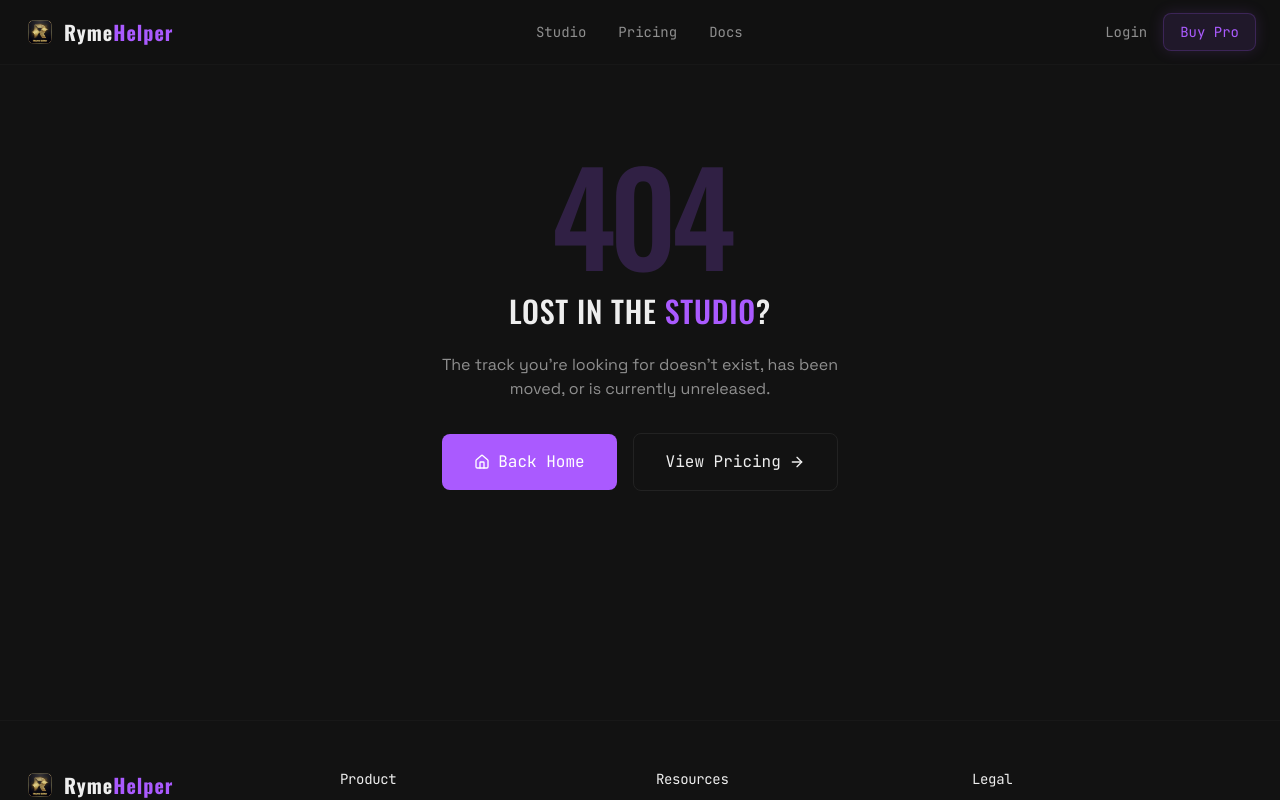
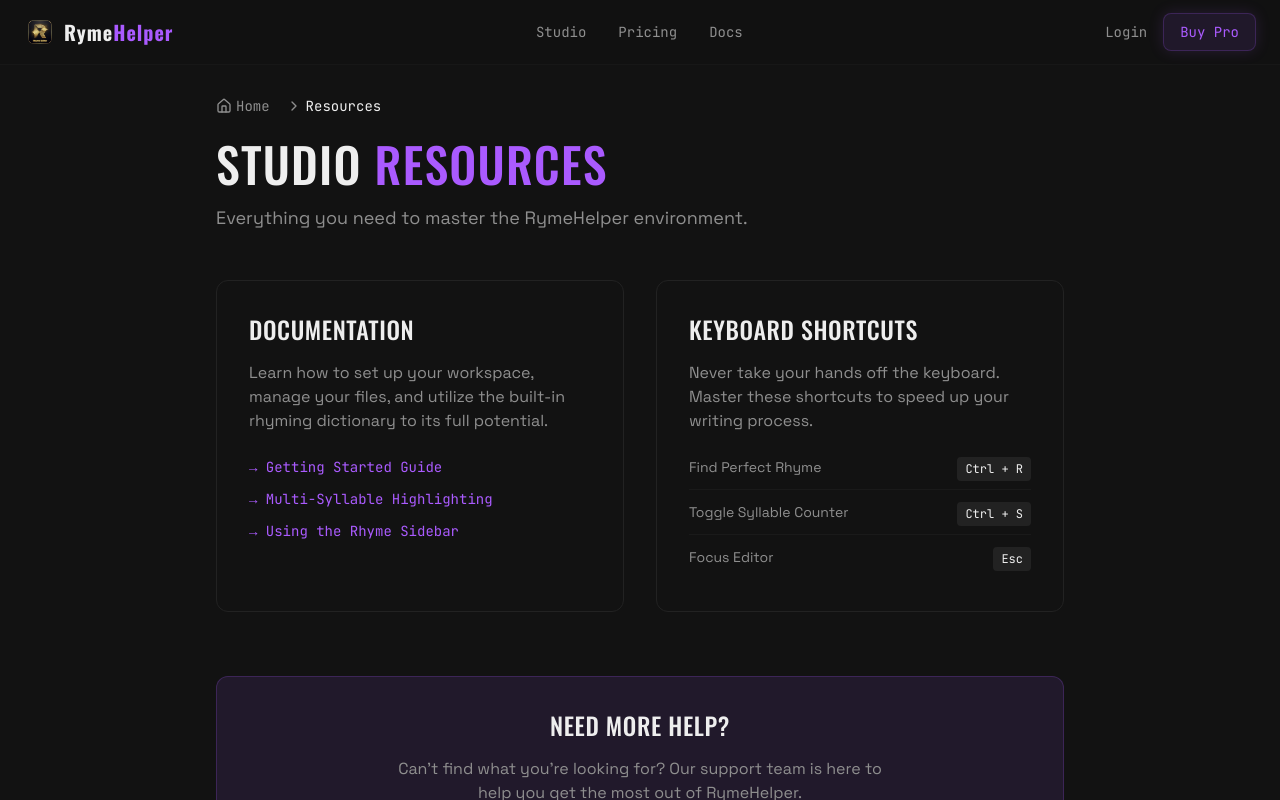
Before and after one commit to xavitje/RhymeHelper, a React (Vite) app: page /resources in a window 1280 px wide. Shown: the top 800 px of the page. Built offline with nearby package versions, Linux system fonts and the light colour scheme.

Commit message:
privacy policy

```diff
--- a/src/App.tsx
+++ b/src/App.tsx
@@ -10,6 +10,7 @@ import Account from './pages/Account';
 import NotFound from './pages/NotFound';
 import ThankYou from './pages/ThankYou';
 import PrivacyPolicy from './pages/PrivacyPolicy';
+import Resources from './pages/Resources';
 
 function App() {
   return (
@@ -26,6 +27,7 @@ function App() {
             <Route path="/account" element={<Account />} />
             <Route path="/thank-you" element={<ThankYou />} />
             <Route path="/privacy" element={<PrivacyPolicy />} />
+            <Route path="/resources" element={<Resources />} />
             <Route path="*" element={<NotFound />} />
           </Routes>
         </main>
--- a/src/pages/PrivacyPolicy.tsx
+++ b/src/pages/PrivacyPolicy.tsx
@@ -6,7 +6,7 @@ export default function PrivacyPolicy() {
     <>
       <Helmet>
         <title>Privacy Policy | RymeHelper</title>
-        <meta name="description" content="Privacy Policy and terms for using RymeHelper." />
+        <meta name="description" content="Privacy Policy and GDPR compliance information for RymeHelper." />
       </Helmet>
       <div className="pt-24 pb-16 max-w-3xl mx-auto px-6">
         <Breadcrumbs items={[{ label: 'Home', path: '/' }, { label: 'Privacy Policy' }]} />
@@ -16,29 +16,59 @@ export default function PrivacyPolicy() {
         <div className="prose prose-invert max-w-none font-sans text-muted-foreground space-y-6">
           <p>Last updated: {new Date().toLocaleDateString()}</p>
 
-          <h2 className="text-2xl font-display uppercase text-foreground mt-8 mb-4">1. Information We Collect</h2>
+          <h2 className="text-2xl font-display uppercase text-foreground mt-8 mb-4">1. Identity Details</h2>
           <p>
-            When you use RymeHelper, we collect the email address you provide during registration and the license key generated upon purchase. We do not store or process your payment information directly; all payments are handled securely through Lemon Squeezy.
+            RymeHelper ("we", "us", or "our") operates the rhymehelper.store website and the RymeHelper desktop application.
+            For any privacy-related inquiries, data requests, or concerns, you can contact our Data Protection Officer (DPO) at:
+            <br /><strong>Email:</strong> support@rhymehelper.store
           </p>
 
-          <h2 className="text-2xl font-display uppercase text-foreground mt-8 mb-4">2. How We Use Your Information</h2>
+          <h2 className="text-2xl font-display uppercase text-foreground mt-8 mb-4">2. Data Types Collected</h2>
           <p>
-            We use your email address to send you your license key, provide customer support, and communicate important updates about the software. Your license key is used solely to authenticate your access to the Pro features of the desktop application.
+            We collect and process the following categories of personal data:
+          </p>
+          <ul className="list-disc pl-5 space-y-2">
+            <li><strong>Contact Data:</strong> Your email address when you register an account or make a purchase.</li>
+            <li><strong>License Data:</strong> License keys generated and linked to your account upon purchase.</li>
+            <li><strong>Usage Data:</strong> Basic application interaction metrics (IP address, browser type) collected via Google Analytics on our website.</li>
+          </ul>
+
+          <h2 className="text-2xl font-display uppercase text-foreground mt-8 mb-4">3. Data Uses & Legal Grounds</h2>
+          <p>
+            We process your personal data for specific purposes under the following legal bases defined by the GDPR:
+          </p>
+          <ul className="list-disc pl-5 space-y-2">
+            <li><strong>Contractual Necessity:</strong> Processing your email and license key to deliver the software, authenticate your Pro access, and provide customer support.</li>
+            <li><strong>Legitimate Interests:</strong> Using anonymous analytics data to understand website traffic and improve our marketing.</li>
+            <li><strong>Legal Obligation:</strong> Retaining necessary transaction records to comply with tax and accounting laws.</li>
+          </ul>
+
+          <h2 className="text-2xl font-display uppercase text-foreground mt-8 mb-4">4. Sharing and Transfers</h2>
+          <p>
+            We do not sell your personal data. We share data only with trusted third-party processors necessary to provide our services:
+          </p>
+          <ul className="list-disc pl-5 space-y-2">
+            <li><strong>Lemon Squeezy:</strong> Acts as our Merchant of Record. They process your payments and handle billing information. Data sent to Lemon Squeezy is subject to their privacy policy.</li>
+            <li><strong>Supabase:</strong> Provides our backend database and authentication infrastructure. Account data is stored securely on their servers.</li>
+            <li><strong>Vercel / Netlify:</strong> Hosts our website infrastructure.</li>
+          </ul>
+          <p>
+            Some of these third-party processors may transfer data outside of the European Economic Area (EEA). When this occurs, we ensure they rely on approved data transfer mechanisms, such as Standard Contractual Clauses (SCCs) or Data Privacy Frameworks.
           </p>
 
-          <h2 className="text-2xl font-display uppercase text-foreground mt-8 mb-4">3. Data Security</h2>
+          <h2 className="text-2xl font-display uppercase text-foreground mt-8 mb-4">5. Retention Limits</h2>
           <p>
-            We implement industry-standard security measures to protect your personal information. Your account data is securely stored using Supabase, which provides robust encryption and security protocols.
+            We store your data only for as long as necessary to fulfill the purposes outlined above:
           </p>
+          <ul className="list-disc pl-5 space-y-2">
+            <li><strong>Account Data (Email, License):</strong> Retained for the lifetime of your account to ensure continued access to your purchased software. If you request account deletion, this data is removed within 30 days.</li>
+            <li><strong>Transaction Records:</strong> Retained for up to 7 years as required by international tax regulations.</li>
+            <li><strong>Analytics Data:</strong> Automatically anonymized or deleted after 14-26 months depending on platform settings.</li>
+          </ul>
 
-          <h2 className="text-2xl font-display uppercase text-foreground mt-8 mb-4">4. Third-Party Services</h2>
+          <h2 className="text-2xl font-display uppercase text-foreground mt-8 mb-4">6. Your GDPR Rights</h2>
           <p>
-            We use Lemon Squeezy as our merchant of record for processing payments and issuing licenses. We use Supabase for database and authentication services. Please refer to their respective privacy policies for more information on how they handle your data.
-          </p>
-
-          <h2 className="text-2xl font-display uppercase text-foreground mt-8 mb-4">5. Contact Us</h2>
-          <p>
-            If you have any questions about this Privacy Policy, please contact us at support@rhymehelper.store.
+            Under the GDPR, you have the right to access, rectify, or erase your personal data. You may also object to processing or request data portability. To exercise any of these rights, please contact us at support@rhymehelper.store.
           </p>
         </div>
       </div>
--- /dev/null
+++ b/src/pages/Resources.tsx
@@ -0,0 +1,72 @@
+import { Helmet } from 'react-helmet-async';
+import Breadcrumbs from '../components/Breadcrumbs';
+
+export default function Resources() {
+  return (
+    <>
+      <Helmet>
+        <title>Resources & Docs | RymeHelper</title>
+        <meta name="description" content="Documentation, keyboard shortcuts, and FAQ for RymeHelper." />
+      </Helmet>
+
+      <div className="pt-24 pb-16 max-w-4xl mx-auto px-6">
+        <Breadcrumbs items={[{ label: 'Home', path: '/' }, { label: 'Resources' }]} />
+
+        <h1 className="text-4xl md:text-5xl font-display uppercase tracking-wide mb-4 mt-6">
+          Studio <span className="text-primary">Resources</span>
+        </h1>
+        <p className="text-muted-foreground font-sans text-lg mb-12">
+          Everything you need to master the RymeHelper environment.
+        </p>
+
+        <div className="grid grid-cols-1 md:grid-cols-2 gap-8 mb-16">
+          {/* Docs Section */}
+          <div className="bg-muted/5 border border-border p-8 rounded-xl hover:border-primary/50 transition-colors">
+            <h2 className="text-2xl font-display uppercase tracking-wide mb-4">Documentation</h2>
+            <p className="text-muted-foreground font-sans mb-6">
+              Learn how to set up your workspace, manage your files, and utilize the built-in rhyming dictionary to its full potential.
+            </p>
+            <ul className="space-y-3 font-mono text-sm">
+              <li><a href="#" className="text-primary hover:underline">→ Getting Started Guide</a></li>
+              <li><a href="#" className="text-primary hover:underline">→ Multi-Syllable Highlighting</a></li>
+              <li><a href="#" className="text-primary hover:underline">→ Using the Rhyme Sidebar</a></li>
+            </ul>
+          </div>
+
+          {/* Shortcuts Section */}
+          <div className="bg-muted/5 border border-border p-8 rounded-xl hover:border-primary/50 transition-colors">
+            <h2 className="text-2xl font-display uppercase tracking-wide mb-4">Keyboard Shortcuts</h2>
+            <p className="text-muted-foreground font-sans mb-6">
+              Never take your hands off the keyboard. Master these shortcuts to speed up your writing process.
+            </p>
+            <ul className="space-y-3 font-sans text-sm">
+              <li className="flex justify-between border-b border-border/50 pb-2">
+                <span className="text-muted-foreground">Find Perfect Rhyme</span>
+                <span className="font-mono bg-muted px-2 py-1 rounded text-foreground text-xs">Ctrl + R</span>
+              </li>
+              <li className="flex justify-between border-b border-border/50 pb-2">
+                <span className="text-muted-foreground">Toggle Syllable Counter</span>
+                <span className="font-mono bg-muted px-2 py-1 rounded text-foreground text-xs">Ctrl + S</span>
+              </li>
+              <li className="flex justify-between pb-2">
+                <span className="text-muted-foreground">Focus Editor</span>
+                <span className="font-mono bg-muted px-2 py-1 rounded text-foreground text-xs">Esc</span>
+              </li>
+            </ul>
+          </div>
+        </div>
+
+        {/* Support CTA */}
+        <div className="bg-primary/10 border border-primary/20 p-8 rounded-xl text-center">
+          <h2 className="text-2xl font-display uppercase tracking-wide mb-4">Need More Help?</h2>
+          <p className="text-muted-foreground font-sans mb-6 max-w-lg mx-auto">
+            Can't find what you're looking for? Our support team is here to help you get the most out of RymeHelper.
+          </p>
+          <a href="mailto:support@rhymehelper.store" className="inline-block px-6 py-3 bg-primary text-white font-mono rounded-md hover:bg-primary/90 transition-colors">
+            Contact Support
+          </a>
+        </div>
+      </div>
+    </>
+  );
+}
```
Also changed, not shown: index.html (+11 -4 lines).
